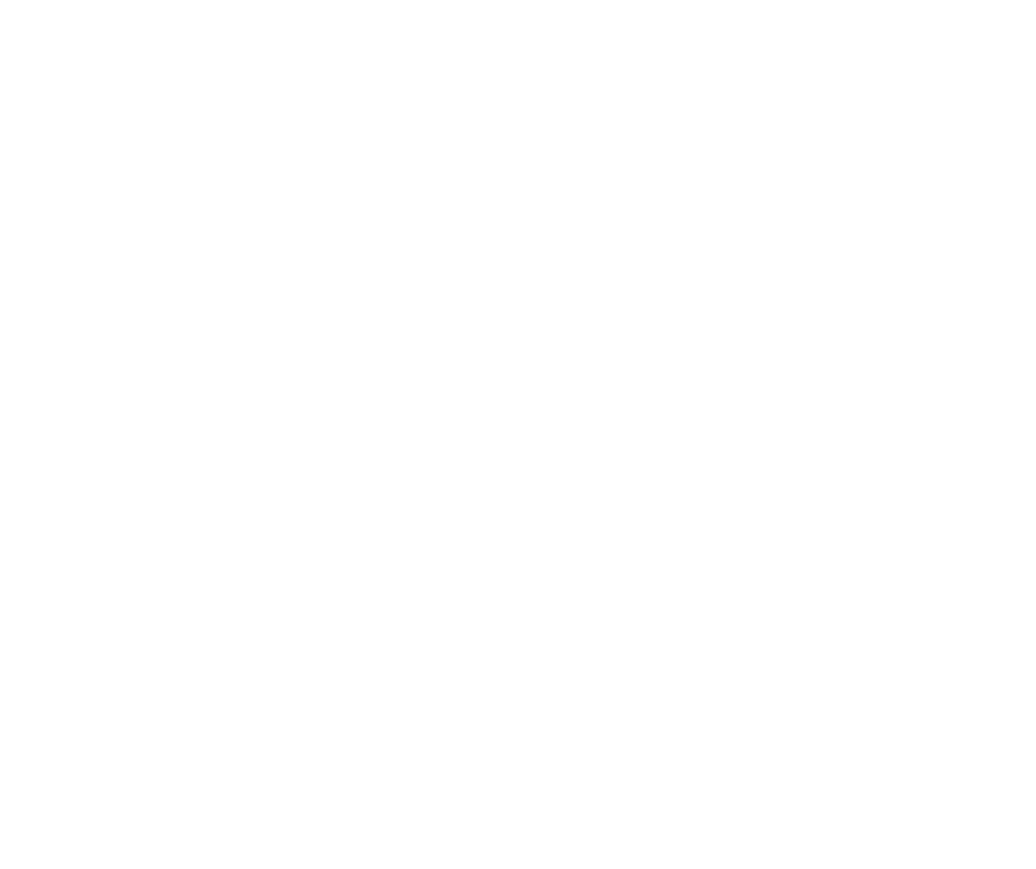
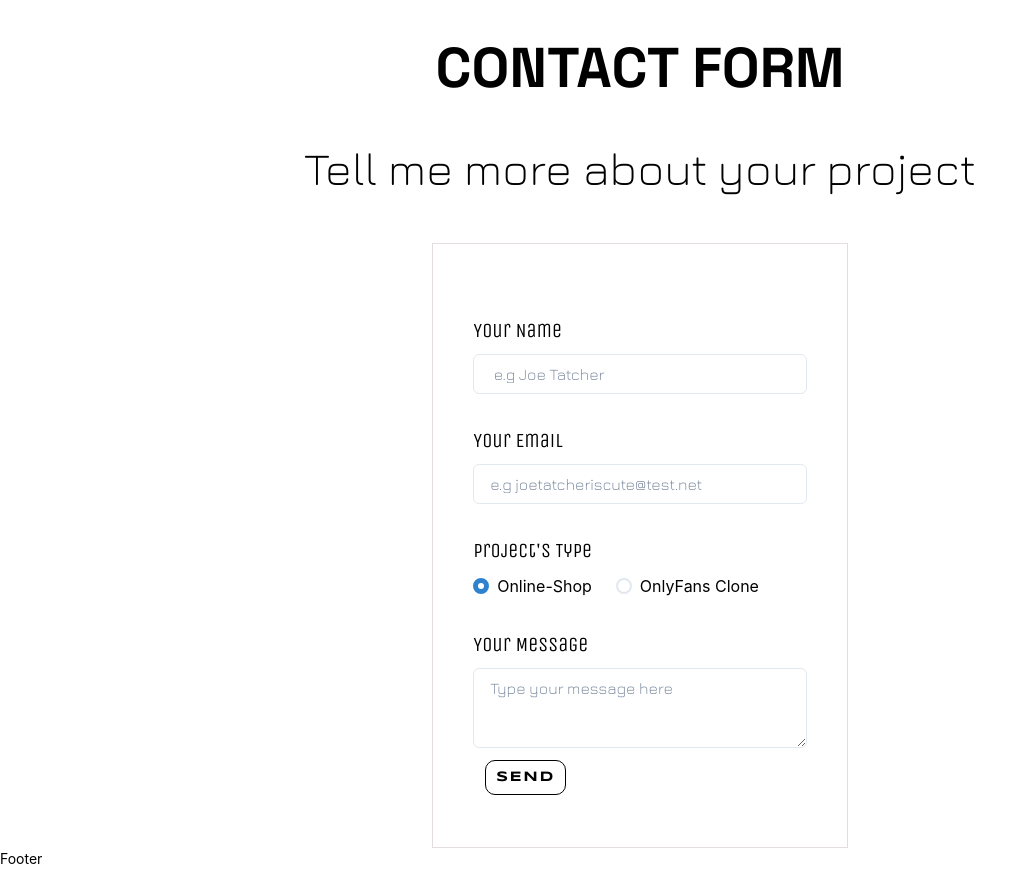
Before and after one commit to VicThorMetaNode/MetaLabs, a Next.js app: page /contact in a window 1280 px wide. Before the commit this address had no page. Shown: the part 902-1771 px from the top of the page, without its empty margins (0-1036 px from the left). Before the commit the page ends 905 px from the top, so only its background shows below. Built offline with nearby package versions, Linux system fonts and the light colour scheme.

Commit message:
contact page added + form connected

```diff
--- /dev/null
+++ b/components/Form.jsx
@@ -0,0 +1,134 @@
+import React from "react";
+import Link from "next/link";
+//Import FORM HANDLER
+import { useForm, ValidationError } from "@formspree/react";
+
+// Import CHAKRA tools
+import {
+  Box,
+  Container,
+  Button,
+  FormLabel,
+  Textarea,
+  Input,
+  VStack,
+  HStack,
+  RadioGroup,
+  Radio,
+} from "@chakra-ui/react";
+
+const Form = () => {
+  //FORM HANDLER on submit
+  const [state, handleSubmit] = useForm("xrgdpvwp");
+  if (state.succeeded) {
+    return (
+      <>
+        <VStack
+          flexWrap="wrap"
+          justifyContent="center"
+          alignItems="center"
+          bg="#fff"
+          borderRadius="25px"
+          mt={7}
+        >
+          <Box m={5} p={2}>
+            <Container
+              textAlign="center"
+              className="title-span"
+              fontSize="2rem"
+              textTransform="uppercase"
+              fontWeight="400"
+              color="#000000"
+            >
+              {" "}
+              Message Sent !{" "}
+            </Container>
+          </Box>
+          <Box p={2}>
+            <Container
+              color="#000000"
+              textAlign="center"
+              className="text-container"
+              fontSize="1.1rem"
+              fontWeight="100"
+              mb={7}
+            >
+              Thank you for contacting me !
+            </Container>
+          </Box>
+          <Box>
+            <Link href="/">
+              <Button
+                mt={4}
+                className="btn-getYours-white"
+                size={["xs", "sm", "xl"]}
+              >
+                Back Home
+              </Button>
+            </Link>
+          </Box>
+        </VStack>
+      </>
+    );
+  }
+  return (
+    <>
+      <form className="form-form" method="post" onSubmit={handleSubmit}>
+        <FormLabel className="form-label">Your Name</FormLabel>
+        <Input
+          className="form-input"
+          placeholder=" e.g Joe Tatcher"
+          type="string"
+          id="name"
+          name="name"
+          required
+        />
+        <ValidationError prefix="Name" field="name" errors={state.errors} />
+
+        <FormLabel className="form-label">Your Email</FormLabel>
+        <Input
+          className="form-input"
+          placeholder="e.g joetatcheriscute@test.net"
+          type="email"
+          id="email"
+          name="email"
+          required
+        />
+        <ValidationError prefix="Email" field="email" errors={state.errors} />
+
+        <FormLabel className="form-label">Project's Type</FormLabel>
+        <RadioGroup defaultValue="OnlineShop">
+          <HStack spacing="24px">
+            <Radio value="OnlineShop">Online-Shop</Radio>
+            <Radio value="OnlyFans">OnlyFans Clone</Radio>
+          </HStack>
+        </RadioGroup>
+
+        <FormLabel className="form-label">Your Message</FormLabel>
+        <Textarea
+          className="form-input"
+          id="message"
+          name="message"
+          placeholder="Type your message here"
+        />
+        <ValidationError
+          prefix="Message"
+          field="message"
+          errors={state.errors}
+        />
+
+        <Button
+          className="btn-getYours-white"
+          size={["xs", "sm", "xl"]}
+          m={3}
+          type="submit"
+          disabled={state.submitting}
+        >
+          SEND
+        </Button>
+      </form>
+    </>
+  );
+};
+
+export default Form;
--- a/package.json
+++ b/package.json
@@ -12,6 +12,7 @@
     "@chakra-ui/react": "^2.2.6",
     "@emotion/react": "^11.10.0",
     "@emotion/styled": "^11.10.0",
+    "@formspree/react": "^2.4.0",
     "framer-motion": "^7.0.0",
     "next": "12.2.4",
     "react": "18.2.0",
--- /dev/null
+++ b/pages/contact.jsx
@@ -0,0 +1,69 @@
+import React from "react";
+
+// Import CHAKRA tools
+import { Text, Box, Stack, Flex } from "@chakra-ui/react";
+
+import Form from "../components/Form";
+
+//INTERNAL COMPONENTS
+const BigSingleTitleBlack = ({ title }) => (
+  <>
+    <Box className="bigSingleTitleBlack-section">
+      <Flex justifyContent="center" alignItems="center" mt={1}>
+        <Text
+          className="bigSingleTitleBlack-text"
+          mt={80}
+          fontSize={["120px", "170px", "197px"]}
+        >
+          {title}
+        </Text>
+      </Flex>
+    </Box>
+  </>
+);
+
+const contact = () => {
+  return (
+    <>
+      <section className="contact-page">
+        <Box>
+          <BigSingleTitleBlack title="Contact" />
+        </Box>
+        <Box mt={10}>
+          <Stack direction="column" justifyContent="center" alignItems="center">
+            <Box>
+              <Text
+                className="contact-page-title"
+                textAlign="center"
+                fontSize={["26px", "46px", "56px"]}
+                px={[6, 10, 10]}
+              >
+                CONTACT FORM
+              </Text>
+            </Box>
+            <Box>
+              <Text
+                className="contact-page-subText"
+                textAlign="center"
+                fontSize={["18px", "36px", "46px"]}
+                px={[6, 10, 10]}
+                mt={4}
+              >
+                Tell me more about your project
+              </Text>
+            </Box>
+          </Stack>
+        </Box>
+      </section>
+      <section>
+        <Stack justifyContent="center" alignItems="center">
+          <Box mt={10} mx={2} p={10} className="form-box">
+            <Form />
+          </Box>
+        </Stack>
+      </section>
+    </>
+  );
+};
+
+export default contact;
--- a/scss/base/_colors.scss
+++ b/scss/base/_colors.scss
@@ -20,4 +20,10 @@
  /*----------------------------- SHADOW COLORS ------------------------*/
  --clr-shadow-dark: #232323;
 
+
+
+
+ /*----------------------------- SHADOW COLORS ------------------------*/
+ --clr-border-form: hsl(0, 12%, 88%);
+
 }
--- a/scss/components/_forms.scss
+++ b/scss/components/_forms.scss
@@ -0,0 +1,17 @@
+.success-message-border {
+    border: 0.5px solid var(  --clr-border-form);
+    max-width: 70rem;
+}
+
+//-------------- TEXT PARTS -----------
+
+.form-label{
+font-family: var(--ft-keyword-unica) ;
+font-size: var( --font-size-24) !important;
+margin-top: 2rem;
+}
+
+.form-input{
+    font-family: var(--ft-text-jura) ;
+    font-weight: 100 !important;
+}
--- /dev/null
+++ b/scss/pages/_contact.scss
@@ -0,0 +1,18 @@
+//-------------- SECTIONS -----------
+.form-box{
+    border: 0.5px solid var(  --clr-border-form);
+    max-width: 70rem;
+}
+//-------------- TEXT BOX PARTS -----------
+
+.contact-page-title {
+    font-family: var(--ft-title-space);
+    font-weight: 800 ;
+
+}
+
+
+.contact-page-subText {
+    font-family: var(--ft-text-jura);
+    font-weight: 200;
+}
--- a/scss/pages/_index.scss
+++ b/scss/pages/_index.scss
@@ -1,3 +1,4 @@
 @forward 'landingpage';
 @forward 'sell';
 @forward 'pricing';
+@forward 'contact';
--- a/scss/styles.scss
+++ b/scss/styles.scss
@@ -6,12 +6,12 @@
 @forward 'abstracts';
 @forward 'components/buttons';
 @forward 'components/navbar';
+@forward 'components/forms';
 @forward 'components/textBoxRight';
 @forward 'components/textBoxLeft';
 @forward 'components/bigSingleTitleWhite';
 @forward 'components/bigSingleBlackTitle';
 @forward 'components/getYours';
 @forward 'components/bulletPoints';
-
 @forward 'components/sellTextBoxLeft';
 @forward 'components/sellTextBoxRight';
```
Also changed, not shown: 3 other files (tests, documents, lock files or other folders).
